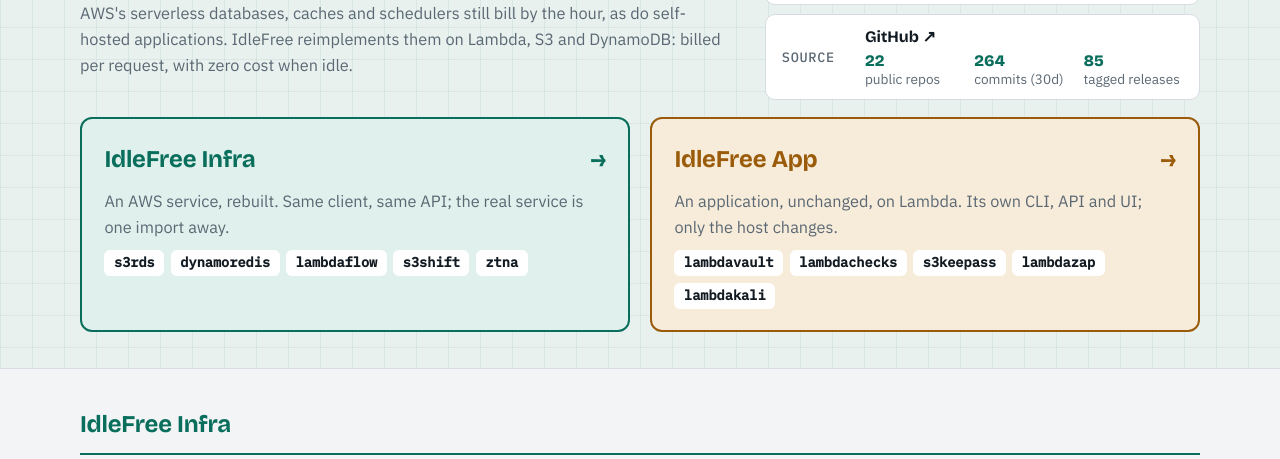
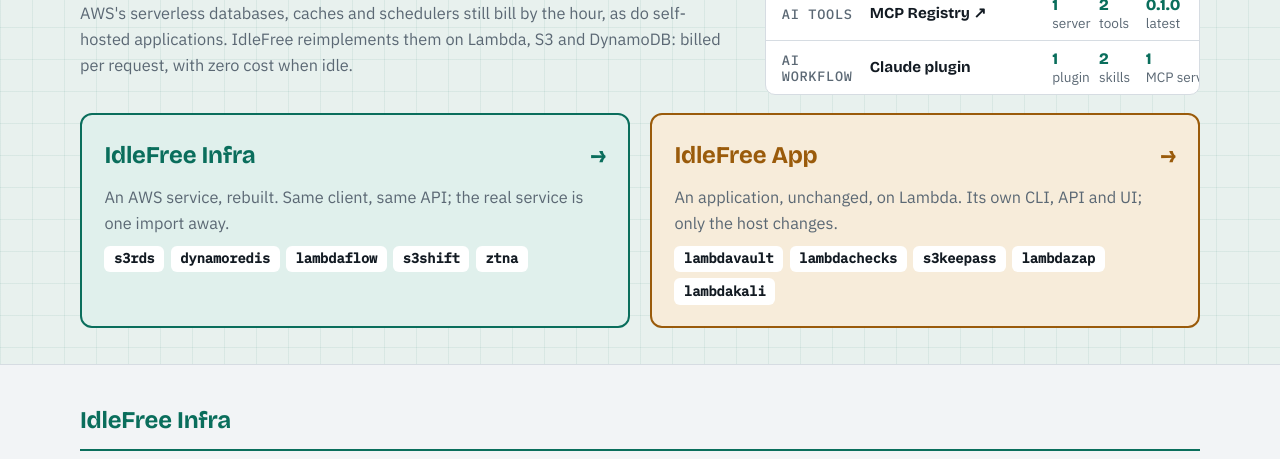
Before and after one commit to cloudformer/cloudformer.github.io, a plain HTML site: page index.html in a window 1280 px wide. Shown: the part 294-753 px from the top of the page. Drawn offline with nearby package versions, Linux system fonts and the light colour scheme; no server answers.

Commit message:
Distribution: five channels as one list card — MCP Registry (live via stats.json) and Claude plugin join Terraform/PyPI/GitHub

```diff
--- a/index.html
+++ b/index.html
@@ -159,11 +159,16 @@ section.block { scroll-margin-top: 4.5rem; }
 /* hero: headline left, Get it right */
 .top { display: grid; grid-template-columns: minmax(0, 1.5fr) minmax(0, 1fr); gap: 2rem; align-items: start; }
 .top .lede { display: grid; gap: 1rem; }
-.top .ship { grid-template-columns: 1fr; gap: 0.6rem; }
-.top .ship a { padding: 0.7rem 1rem; grid-template-columns: auto 1fr; column-gap: 0.8rem; align-items: center; }
-.top .ship small { grid-row: span 2; width: 4.4rem; }
-.top .ship b { font-size: 1rem; }
+.top .ship { grid-template-columns: 1fr; gap: 0; background: var(--sheet); border: 1px solid var(--rule); border-radius: 10px; overflow: hidden; }
+.top .ship a { padding: 0.55rem 1rem; grid-template-columns: 4.6rem 10.5rem 1fr; column-gap: 0.9rem; align-items: center;
+  background: none; border: 0; border-radius: 0; border-bottom: 1px solid var(--rule); }
+.top .ship a:last-child { border-bottom: 0; }
 .top .ship small { line-height: 1.2; }
+.top .ship b { font-size: 0.95rem; }
+.top .ship .nums b { font-size: 0.9rem; }
+.top .ship .nums [data-i18n] { font-size: 0.64rem; }
+.top .ship a:hover { box-shadow: inset 3px 0 0 var(--accent); border-color: var(--rule); }
+@media (max-width: 880px) { .top .ship a { grid-template-columns: 4.2rem 1fr; } .top .ship .nums { grid-column: 2; } }
 .nums { display: grid; grid-template-columns: repeat(3, minmax(0, 1fr)); column-gap: 0.6rem; font-variant-numeric: tabular-nums; }
 .nums > span { display: grid; min-width: 0; line-height: 1.25; color: var(--muted); }
 .nums b { font: 800 1rem/1.15 var(--display) !important; color: var(--accent); }
@@ -219,6 +224,10 @@ html[lang="zh-CN"] .bi > [lang="en"], html:not([lang="zh-CN"]) .bi > [lang="zh-C
         <span class="nums"><span><b id="s-packages">16</b><span data-i18n="n_packages">packages</span></span><span><b id="s-releases">59</b><span data-i18n="n_releases">releases</span></span><span><b id="s-pypi30">6,520</b><span data-i18n="n_pypi30">downloads (30d)</span></span></span></a>
       <a href="https://github.com/cloudformer"><small data-i18n="code_k">Source</small><b>GitHub ↗</b>
         <span class="nums"><span><b id="s-repos">17</b><span data-i18n="n_repos">public repos</span></span><span><b id="s-commits30">224</b><span data-i18n="n_commits30">commits (30d)</span></span><span><b id="s-tags">49</b><span data-i18n="n_tags">tagged releases</span></span></span></a>
+      <a href="https://registry.modelcontextprotocol.io/v0/servers?search=io.github.cloudformer"><small data-i18n="ai_k">AI tools</small><b>MCP Registry ↗</b>
+        <span class="nums"><span><b id="s-mcp-servers">1</b><span data-i18n="n_server">server</span></span><span><b>2</b><span data-i18n="n_tools">tools</span></span><span><b id="s-mcp-latest">0.1.0</b><span data-i18n="n_latest">latest</span></span></span></a>
+      <a><small data-i18n="aiflow_k">AI workflow</small><b>Claude plugin</b>
+        <span class="nums"><span><b>1</b><span data-i18n="n_plugin">plugin</span></span><span><b>2</b><span data-i18n="n_skills">skills</span></span><span><b>1</b><span data-i18n="n_mcpsrv">MCP server</span></span></span></a>
     </div></div></div>
     <div class="doors">
       <a class="door infra" href="#infra"><h2>IdleFree Infra <span>→</span></h2><p data-i18n="infra_p">An AWS service, rebuilt. Same client, same API; the real service is one import away.</p><div class="names" id="n-infra"></div></a>
@@ -336,8 +345,10 @@ function costs(id, bars) {
 fetch("stats.json", { cache: "no-cache" }).then(function (r) { if (!r.ok) throw 0; return r.json(); }).then(function (s) {
   var put = { "s-modules": s.registry.modules, "s-versions": s.registry.versions, "s-downloads": s.registry.downloads,
     "s-packages": s.pypi.packages, "s-releases": s.pypi.releases, "s-pypi30": s.pypi.downloads_30d,
-    "s-repos": s.github.public_repos, "s-commits30": s.github.commits_30d, "s-tags": s.github.tags };
+    "s-repos": s.github.public_repos, "s-commits30": s.github.commits_30d, "s-tags": s.github.tags,
+    "s-mcp-servers": s.mcp && s.mcp.servers };
   Object.keys(put).forEach(function (id) { if (put[id] != null) document.getElementById(id).textContent = Number(put[id]).toLocaleString("en-US"); });
+  if (s.mcp && s.mcp.latest) document.getElementById("s-mcp-latest").textContent = s.mcp.latest;
 }).catch(function () {});
 
 /* The header tab of the section in view is highlighted (a click scrolls there, so it follows too); none at the top. */
--- a/strings.json
+++ b/strings.json
@@ -17,7 +17,15 @@
     "n_pypi30": "downloads (30d)",
     "n_repos": "public repos",
     "n_commits30": "commits (30d)",
-    "n_tags": "tagged releases"
+    "n_tags": "tagged releases",
+    "ai_k": "AI tools",
+    "aiflow_k": "AI workflow",
+    "n_server": "server",
+    "n_tools": "tools",
+    "n_latest": "latest",
+    "n_plugin": "plugin",
+    "n_skills": "skills",
+    "n_mcpsrv": "MCP server"
   },
   "zh": {
     "hero_h1": "空闲时零成本的云服务。",
@@ -37,6 +45,14 @@
     "n_pypi30": "近 30 天下载量",
     "n_repos": "公开仓库",
     "n_commits30": "近 30 天提交",
-    "n_tags": "版本标签"
+    "n_tags": "版本标签",
+    "ai_k": "AI 工具",
+    "aiflow_k": "AI 工作流",
+    "n_server": "服务",
+    "n_tools": "工具",
+    "n_latest": "最新版",
+    "n_plugin": "插件",
+    "n_skills": "技能",
+    "n_mcpsrv": "MCP 服务"
   }
 }
```
Also changed, not shown: 1 other file.
